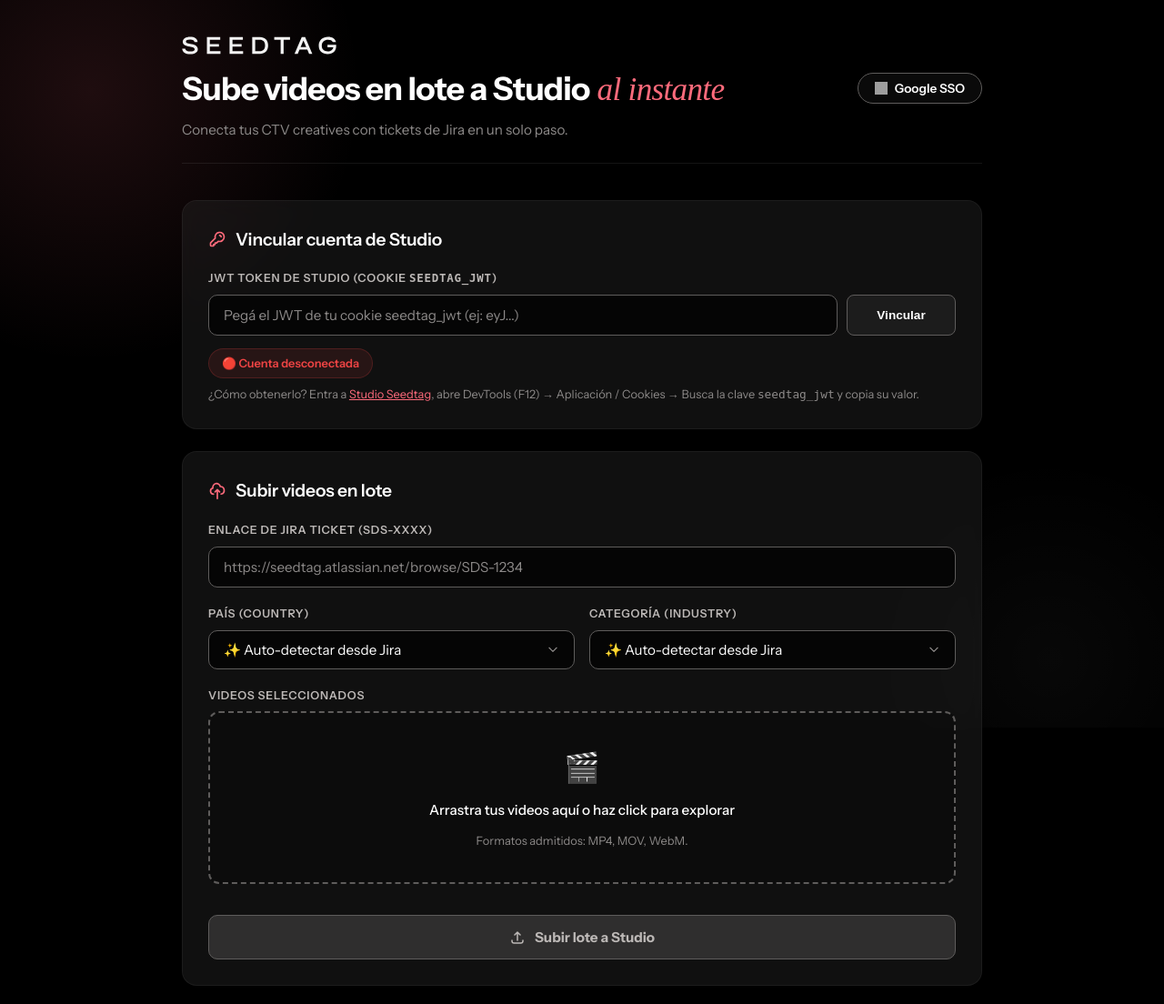
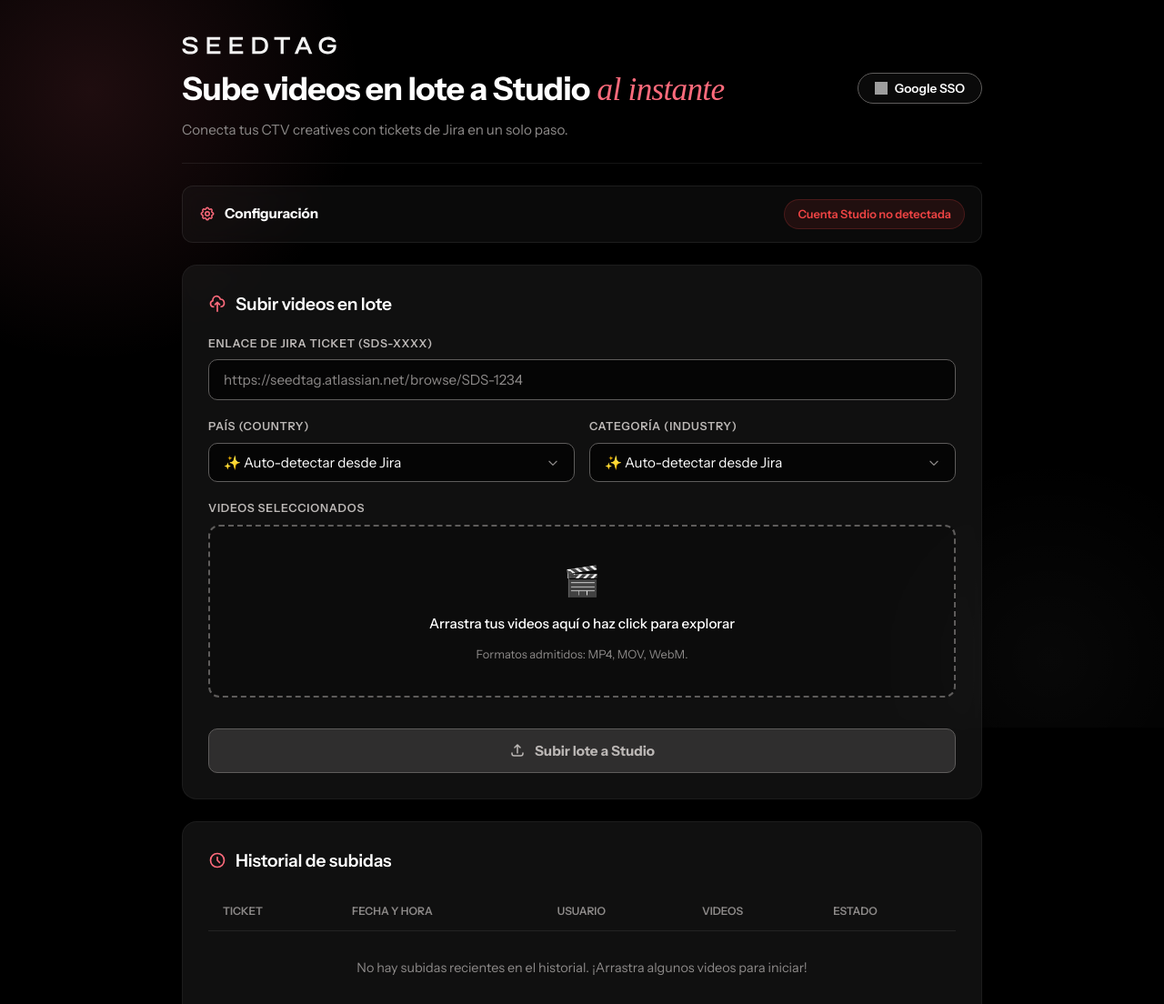
Before and after one commit to sebastianpacheco-ctv/seedtag_studio_uploader, a Flask app: page / in a window 1280 px wide. Shown: the top 1104 px of the page at 91% size. Run offline with Flask 3, Linux system fonts and the light colour scheme; data that the repository does not hold is empty; some web fonts are replaced; grey boxes are pictures that could not be loaded.

Commit message:
fix: tuck studio config into settings

```diff
--- a/app/templates/index.html
+++ b/app/templates/index.html
@@ -214,6 +214,52 @@
       height: 14px;
     }
 
+    .config-drawer {
+      margin: -16px 0 24px;
+      border: 1px solid rgba(255, 255, 255, 0.08);
+      border-radius: 12px;
+      background: rgba(47, 46, 46, 0.22);
+      backdrop-filter: blur(10px);
+    }
+
+    .config-drawer summary {
+      list-style: none;
+      cursor: pointer;
+      padding: 14px 18px;
+      display: flex;
+      align-items: center;
+      justify-content: space-between;
+      gap: 14px;
+    }
+
+    .config-drawer summary::-webkit-details-marker {
+      display: none;
+    }
+
+    .config-summary-title {
+      display: flex;
+      align-items: center;
+      gap: 10px;
+      font-weight: 700;
+      font-size: 0.95rem;
+    }
+
+    .config-summary-title svg {
+      width: 18px;
+      height: 18px;
+      color: var(--coral);
+    }
+
+    .config-content {
+      border-top: 1px solid rgba(255, 255, 255, 0.06);
+      padding: 18px;
+    }
+
+    .config-drawer .auth-status-badge {
+      margin-top: 0;
+      flex-shrink: 0;
+    }
+
     /* Grid Layout */
     .grid {
       display: grid;
@@ -846,31 +892,35 @@
     </div>
   </header>
 
-  <div class="grid">
-    <!-- Panel 1: Autenticación de Studio -->
-    <section class="card" id="studio-auth-card">
-      <div class="card-title">
+  <details class="config-drawer" id="config-panel">
+    <summary>
+      <span class="config-summary-title">
         <svg xmlns="http://www.w3.org/2000/svg" fill="none" viewBox="0 0 24 24" stroke="currentColor">
-          <path stroke-linecap="round" stroke-linejoin="round" stroke-width="2" d="M15 7a2 2 0 012 2m4 0a6 6 0 01-7.743 5.743L11 17H9v2H7v2H4a1 1 0 01-1-1v-2.586a1 1 0 01.293-.707l5.964-5.964A6 6 0 1121 9z" />
+          <path stroke-linecap="round" stroke-linejoin="round" stroke-width="2" d="M10.325 4.317c.426-1.756 2.924-1.756 3.35 0a1.724 1.724 0 002.573 1.066c1.543-.94 3.31.826 2.37 2.37a1.724 1.724 0 001.065 2.572c1.756.426 1.756 2.924 0 3.35a1.724 1.724 0 00-1.066 2.573c.94 1.543-.826 3.31-2.37 2.37a1.724 1.724 0 00-2.572 1.065c-.426 1.756-2.924 1.756-3.35 0a1.724 1.724 0 00-2.573-1.066c-1.543.94-3.31-.826-2.37-2.37a1.724 1.724 0 00-1.065-2.572c-1.756-.426-1.756-2.924 0-3.35a1.724 1.724 0 001.066-2.573c-.94-1.543.826-3.31 2.37-2.37.996.607 2.296.07 2.572-1.065z" />
+          <path stroke-linecap="round" stroke-linejoin="round" stroke-width="2" d="M15 12a3 3 0 11-6 0 3 3 0 016 0z" />
         </svg>
-        Vincular cuenta de Studio
-      </div>
-      <div class="form-group last">
+        Configuración
+      </span>
+      <span id="studio-status" class="auth-status-badge badge-disconnected">
+        Cuenta Studio no detectada
+      </span>
+    </summary>
+    <div class="config-content">
+      <div class="form-group last" id="studio-auth-card">
         <label>JWT Token de Studio (cookie <code>seedtag_jwt</code>)</label>
         <div class="input-wrapper" style="display: flex; gap: 10px;">
           <input type="text" id="jwt-token" placeholder="Pegá el JWT de tu cookie seedtag_jwt (ej: eyJ...)" style="flex: 1;">
           <button class="btn-secondary" onclick="saveJwt()" style="min-width: 120px;">Vincular</button>
         </div>
-        <div id="studio-status" class="auth-status-badge badge-disconnected">
-          🔴 Cuenta desconectada
-        </div>
         <p class="drop-subtext" style="margin-top: 8px;">
           ¿Cómo obtenerlo? Entra a <a href="https://studio.seedtag.com" target="_blank" style="color: var(--coral); text-decoration: underline;">Studio Seedtag</a>, abre DevTools (F12) → Aplicación / Cookies → Busca la clave <code>seedtag_jwt</code> y copia su valor.
         </p>
       </div>
-    </section>
-
-    <!-- Panel 2: Formulario Batch Uploader -->
+    </div>
+  </details>
+
+  <div class="grid">
+    <!-- Panel 1: Formulario Batch Uploader -->
     <section class="card">
       <div class="card-title">
         <svg xmlns="http://www.w3.org/2000/svg" fill="none" viewBox="0 0 24 24" stroke="currentColor">
@@ -1223,15 +1273,19 @@
       `;
     }
 
-    // Studio JWT connection status updates
-    if (j.has_jwt && j.studio_user) {
+    // Studio JWT connection status updates. A JWT can come from session or local .env.
+    if (j.has_jwt) {
       isStudioConnected = true;
       studioStatusBadge.className = 'auth-status-badge badge-connected';
-      studioStatusBadge.innerHTML = `🟢 Conectado: ${escapeHtml(j.studio_name || 'Studio')} (${escapeHtml(j.studio_user)})`;
+      if (j.studio_user) {
+        studioStatusBadge.innerHTML = `Conectado: ${escapeHtml(j.studio_name || 'Studio')} (${escapeHtml(j.studio_user)})`;
+      } else {
+        studioStatusBadge.innerHTML = `Studio configurado`;
+      }
     } else {
       isStudioConnected = false;
       studioStatusBadge.className = 'auth-status-badge badge-disconnected';
-      studioStatusBadge.innerHTML = `🔴 Cuenta desconectada`;
+      studioStatusBadge.innerHTML = `Cuenta Studio no detectada`;
     }
     checkFormValidity();
   }
```
